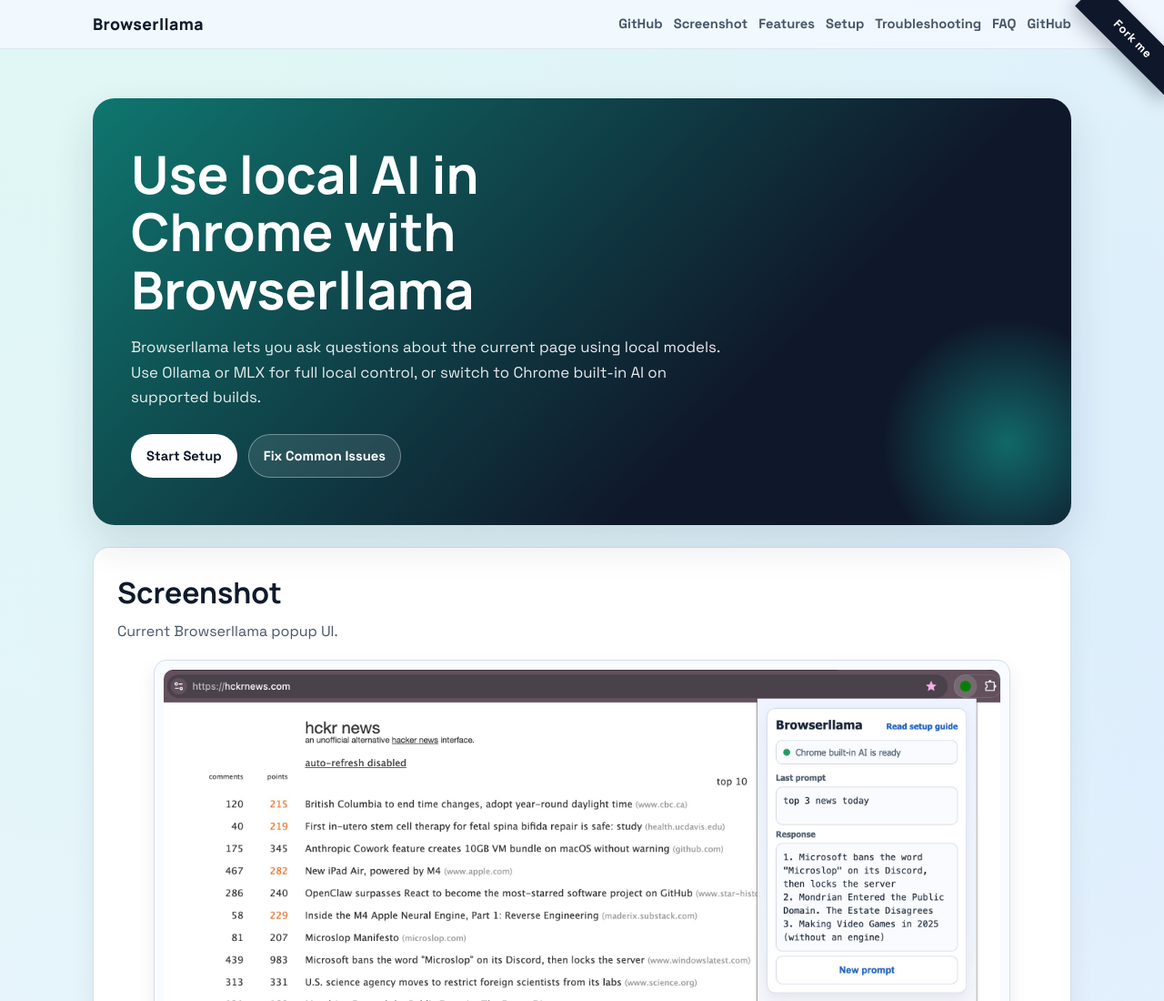
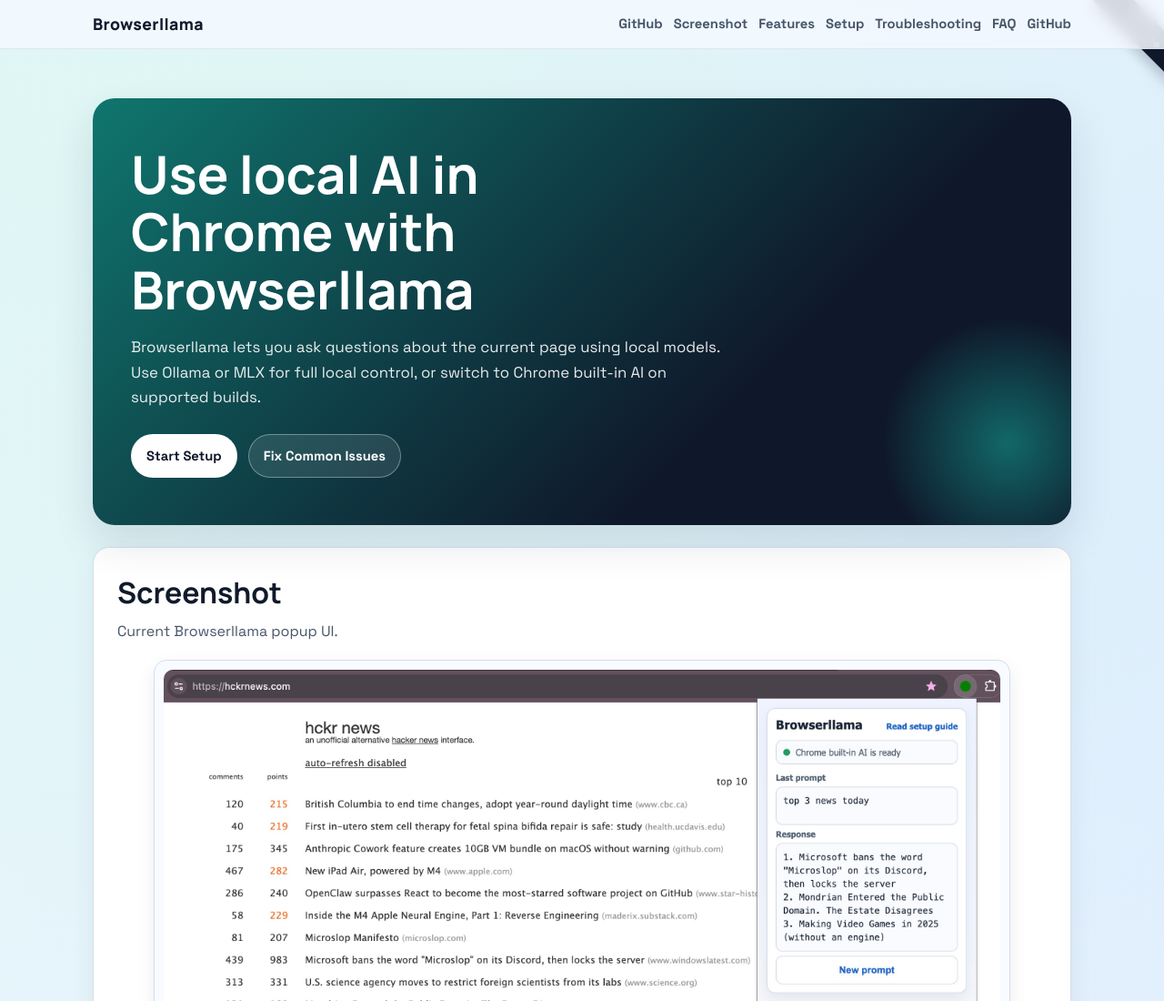
Before and after one commit to vmandic/browserllama, a browser extension: page index.html in a window 1280 px wide. Shown: the top 1100 px of the page at 91% size. Drawn offline with Linux system fonts and the light colour scheme.

Commit message:
docs: refine fork ribbon layout

```diff
--- a/index.html
+++ b/index.html
@@ -107,26 +107,26 @@
             position: fixed;
             top: 0;
             right: 0;
-            z-index: 20;
-            width: 140px;
-            height: 140px;
+            z-index: 6;
+            width: 120px;
+            height: 120px;
             overflow: hidden;
             pointer-events: none;
         }
 
         .fork-ribbon a {
             position: absolute;
-            top: 24px;
-            right: -36px;
+            top: 18px;
+            right: -42px;
             transform: rotate(45deg);
             background: #0f172a;
             color: #ffffff;
             text-decoration: none;
-            padding: 8px 44px;
-            font-size: 0.82rem;
+            padding: 6px 40px;
+            font-size: 0.74rem;
             font-weight: 700;
             letter-spacing: 0.04em;
-            box-shadow: 0 8px 20px rgba(15, 23, 42, 0.28);
+            box-shadow: 0 6px 14px rgba(15, 23, 42, 0.22);
             pointer-events: auto;
         }
 
@@ -320,6 +320,10 @@
             .section {
                 padding: 22px 18px;
             }
+
+            .fork-ribbon {
+                display: none;
+            }
         }
     </style>
 </head>
```
